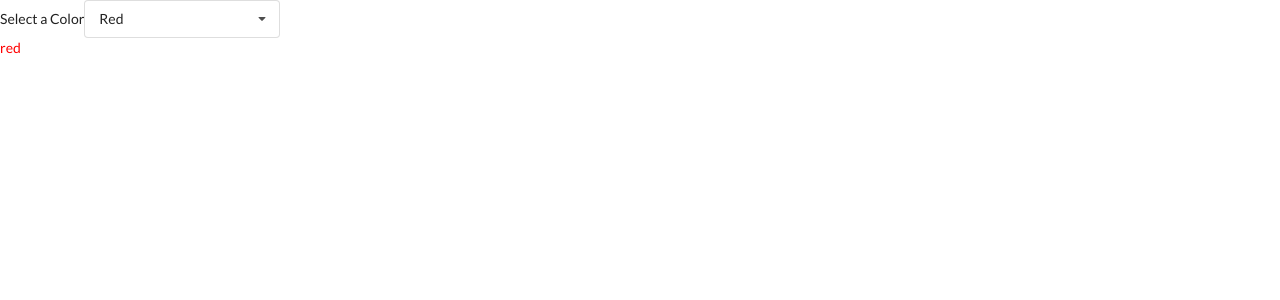
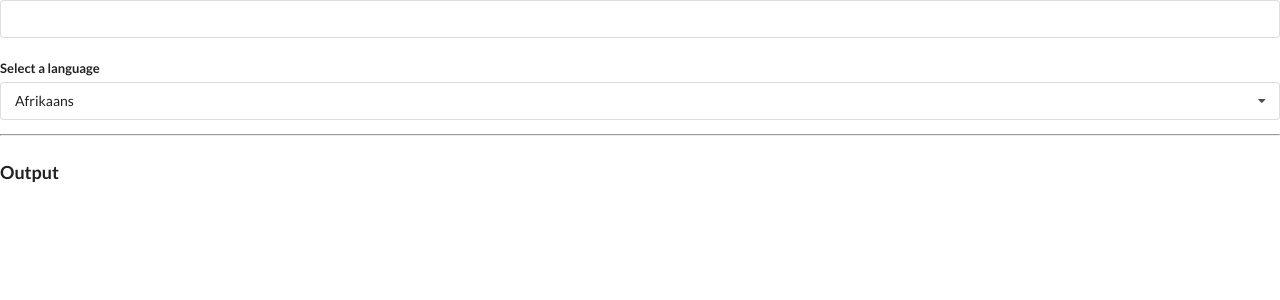
Before and after one commit to Gurveen-Singh/Widget-App, a React (Create React App) app: page / in a window 1280 px wide. Shown: the top 300 px of the page. Built offline with nearby package versions, Linux system fonts and the light colour scheme; no server answers.

Commit message:
Language Convert

```diff
--- a/src/App.js
+++ b/src/App.js
@@ -2,6 +2,7 @@
 import Accordion from "./components/Accordion";
 import Search from "./components/Search";
 import Dropdown from "./components/Dropdown";
+import Translate from "./components/Translate";
 
 const items = [
   {
@@ -40,11 +41,12 @@
     <div>
       {/* <Accordion items={items} /> */}
       {/* <Search /> */}
-      <Dropdown
+      {/* <Dropdown
         options={options}
         onSelectedChange={setSelected}
         selected={selected}
-      />
+      /> */}
+      <Translate />
     </div>
   );
 }
--- a/src/components/Dropdown.js
+++ b/src/components/Dropdown.js
@@ -1,6 +1,6 @@
 import React, { useState, useEffect, useRef } from "react";
 
-const Dropdown = ({ options, selected, onSelectedChange }) => {
+const Dropdown = ({ label, options, selected, onSelectedChange }) => {
   const [open, setOpen] = useState(false);
   const ref = useRef();
 
@@ -37,8 +37,8 @@
 
   return (
     <div ref={ref} className="ui form">
-      <div className="filed">
-        <label className="label">Select a Color</label>
+      <div className="field">
+        <label className="label">{label}</label>
         <div
           onClick={() => setOpen(!open)}
           className={`ui selection dropdown ${open ? "visible active" : ""}`}
--- /dev/null
+++ b/src/components/Translate.js
@@ -0,0 +1,45 @@
+import React, { useState } from "react";
+import Dropdown from "./Dropdown";
+import Convert from "./convert";
+
+const options = [
+  {
+    label: "Afrikaans",
+    value: "af",
+  },
+  {
+    label: "Hindi",
+    value: "hi",
+  },
+  {
+    label: "Arabic",
+    value: "ab",
+  },
+];
+
+const Translate = () => {
+  const [language, setLanguage] = useState(options[0]);
+  const [text, settext] = useState("");
+
+  return (
+    <div>
+      <div className="ui form">
+        <div className="field">
+          <input value={text} onChange={(e) => settext(e.target.value)} />
+        </div>
+      </div>
+      <br />
+      <Dropdown
+        label="Select a language"
+        options={options}
+        selected={language}
+        onSelectedChange={setLanguage}
+      />
+      <hr />
+      <h3 className="ui header">Output</h3>
+      <Convert text={text} language={language} />
+    </div>
+  );
+};
+
+export default Translate;
--- /dev/null
+++ b/src/components/convert.js
@@ -0,0 +1,44 @@
+import React, { useState, useEffect } from "react";
+import axios from "axios";
+
+const Convert = ({ language, text }) => {
+  const [translated, setTranslated] = useState("");
+  const [deBouncedText, setDebouncedtext] = useState(text);
+
+  useEffect(() => {
+    const timerId = setTimeout(() => {
+      setDebouncedtext(text);
+    }, 500);
+
+    return () => {
+      clearTimeout(timerId);
+    };
+  }, [text]);
+
+  useEffect(() => {
+    const doTranslation = async () => {
+      const { data } = await axios.post(
+        "https://translation.googleapis.com/language/translate/v2",
+        {},
+        {
+          params: {
+            q: deBouncedText,
+            target: language.value,
+            key: "AIzaSyCHUCmpR7cT_yDFHC98CZJy2LTms-IwDlM",
+          },
+        }
+      );
+      setTranslated(data.data.translations[0].translatedText);
+    };
+
+    doTranslation();
+  }, [deBouncedText, language]);
+
+  return (
+    <div>
+      <h1 className="ui header">{translated}</h1>
+    </div>
+  );
+};
+
+export default Convert;
```
Also changed, not shown: 1 other file (tests, documents, lock files or other folders).
